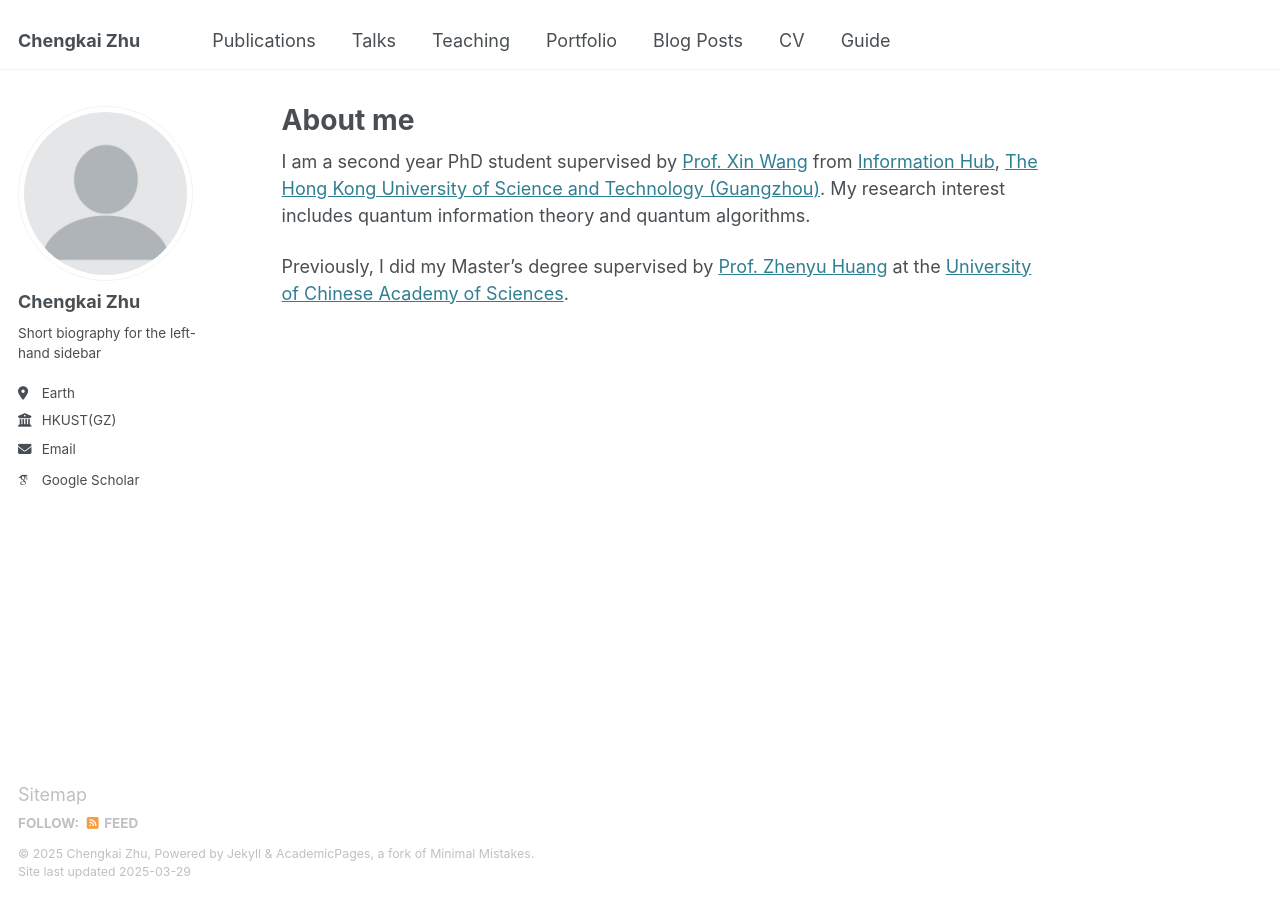
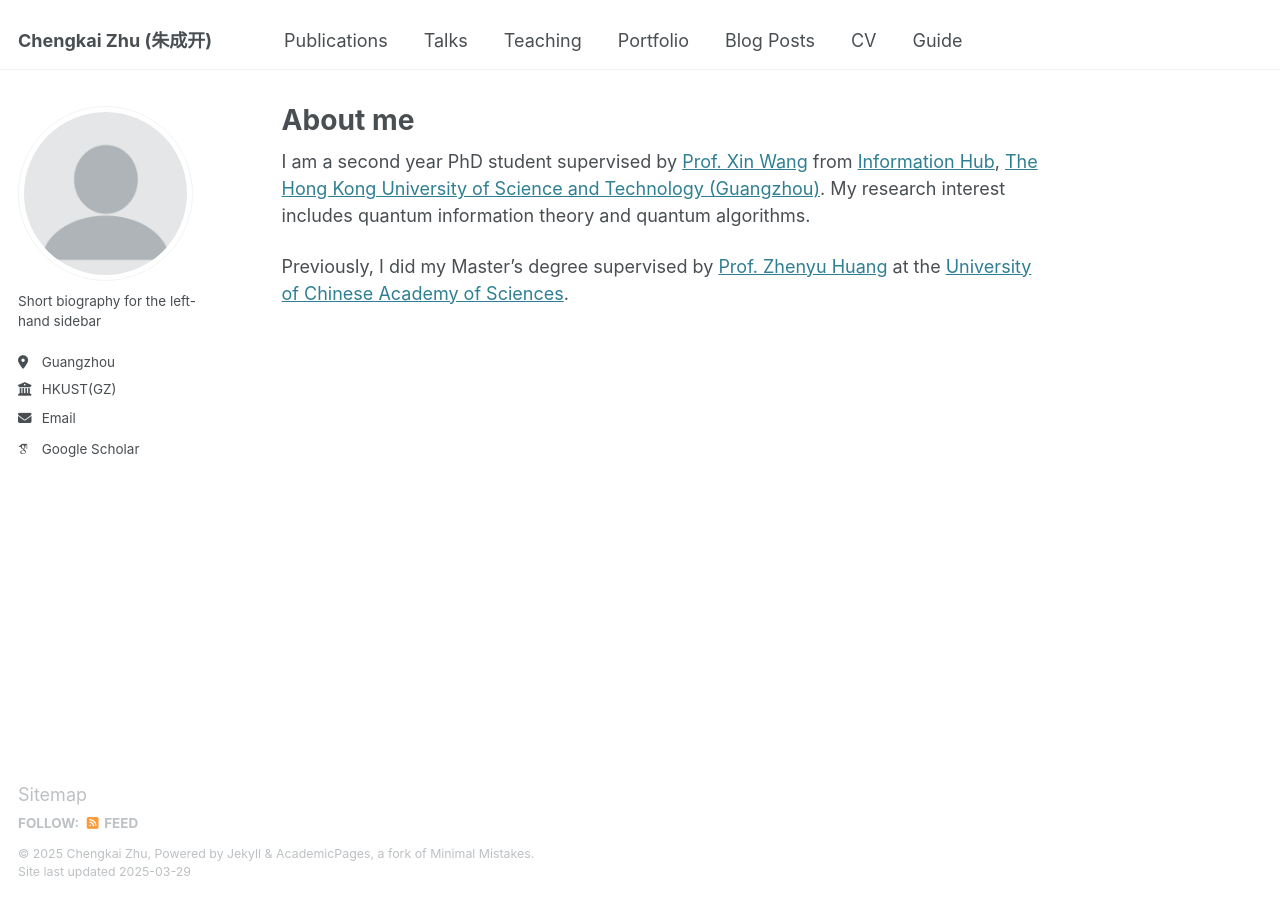
Before and after one commit to Chengkai-Zhu/Chengkai-Zhu.github.io, a Jekyll site: the page built from _pages/about.md, in a window 1280 px wide. Built offline with Jekyll 4.4.1, drawn with Linux system fonts in a browser that asks for light colours; some web fonts are replaced.

Commit message:
Update _config.yml

```diff
--- a/_config.yml
+++ b/_config.yml
@@ -9,7 +9,7 @@
 # Basic Site Settings
 locale                   : "en-US"
 site_theme               : "default"
-title                    : "Chengkai Zhu"
+title                    : "Chengkai Zhu (朱成开)"
 title_separator          : "-"
 name                     : &name "Chengkai Zhu"
 description              : &description "personal description"
@@ -23,10 +23,10 @@ repository               : "academicpages/academicpages.github.io"
 author:
   # Biographic information
   avatar           : "profile.png"
-  name             : "Chengkai Zhu"
+  name             : # "Chengkai Zhu"
   pronouns         : # example: "he/his"
   bio              : "Short biography for the left-hand sidebar"
-  location         : "Earth"
+  location         : "Guangzhou"
   employer         : "HKUST(GZ)"
   uri              : # URL
   email            : "zhuchengkai7@gmail.com"
```
